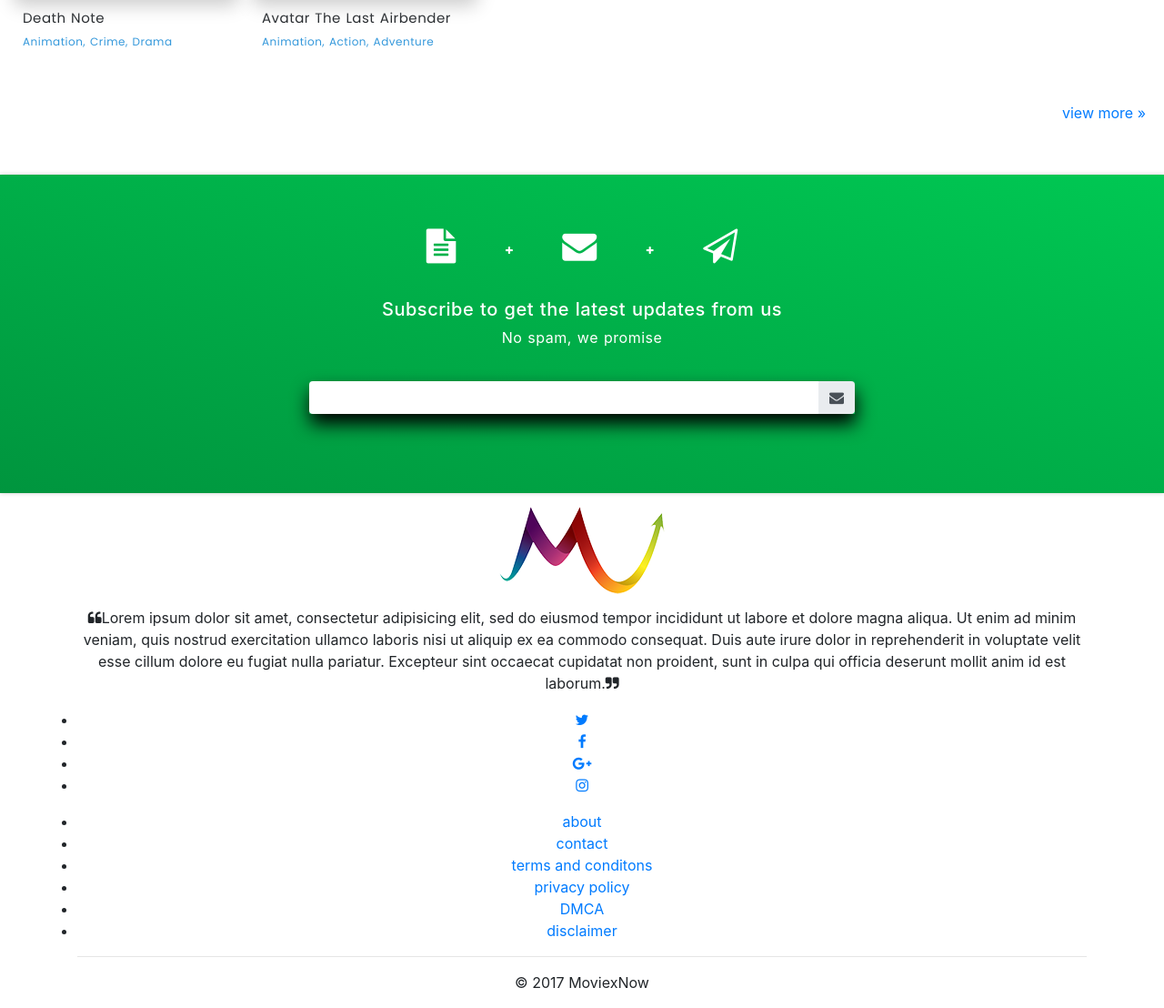
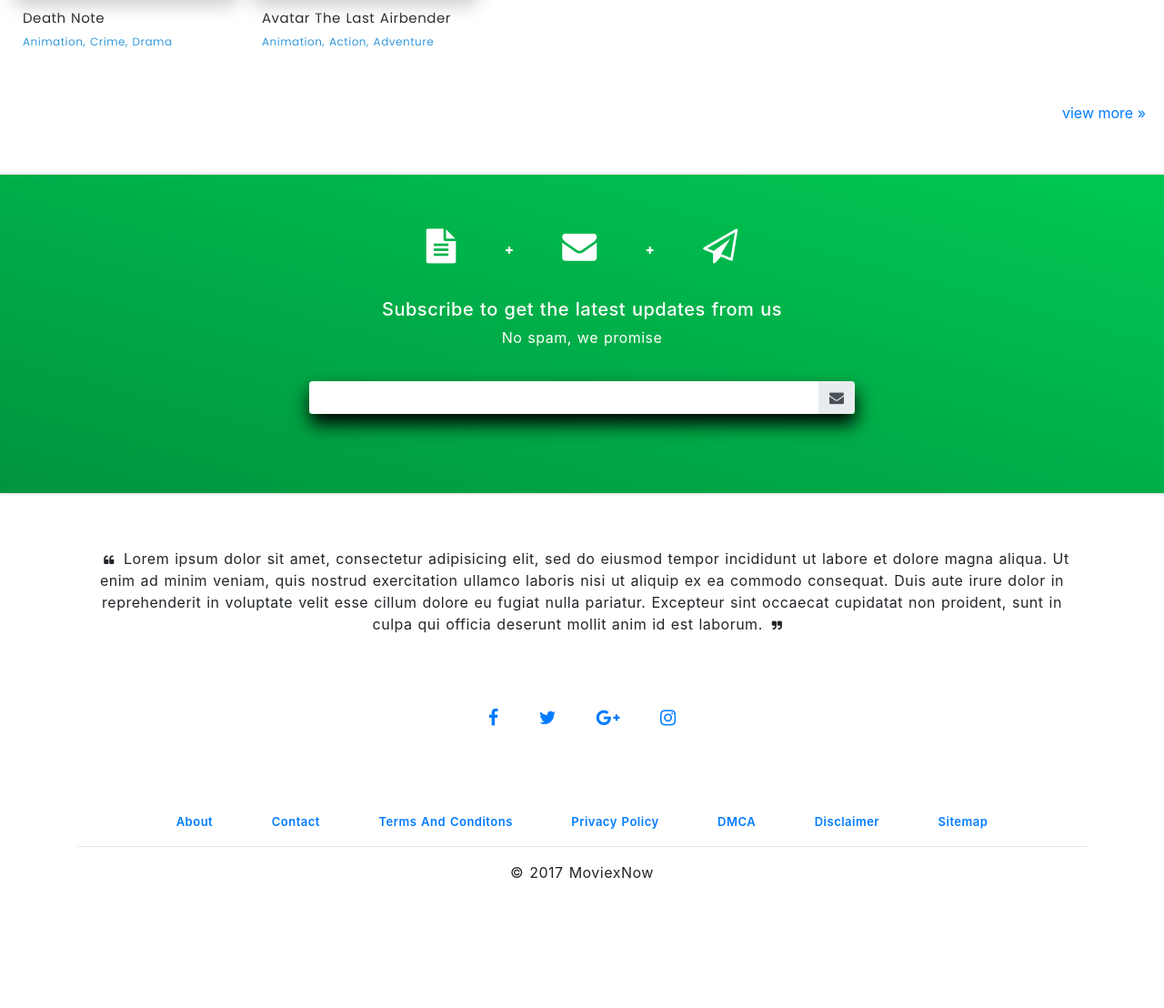
Before and after one commit to nexx74/Moviexnow, a Jekyll site: the page built from index.html, in a window 1280 px wide and 1400 px high, scrolled down 5294 px, cut to the strip 292-1400 px from the top of the window. Shown: the whole strip at 91% size. Built offline with Jekyll 4.4.1, drawn with Linux system fonts in a browser that asks for light colours; nearby versions of some CDN libraries; after the commit the page ends 6573 px from its top, so only the background shows below that.

Commit message:
initial commit

```diff
--- a/_includes/footer.html
+++ b/_includes/footer.html
@@ -47,15 +47,14 @@
       <div class="row">
         <div class="col-lg-12">
           <div class="footer-container">
-            <img src="assets/favicon.png" alt="footer-icon">
             <div class="confess">
               <p><span><i class="fa fa-quote-left" aria-hidden="true"></i></span>Lorem ipsum dolor sit amet, consectetur adipisicing elit, sed do eiusmod tempor incididunt ut labore et dolore magna aliqua. Ut enim ad minim veniam, quis nostrud exercitation ullamco laboris nisi ut aliquip ex ea commodo consequat. Duis aute irure dolor in reprehenderit in voluptate velit esse cillum dolore eu fugiat nulla pariatur. Excepteur sint occaecat cupidatat non proident, sunt in culpa qui officia deserunt mollit anim id est laborum.<span><i class="fa fa-quote-right" aria-hidden="true"></i></span></p>
             </div>
             <div class="social-links">
               <div class="icons">
                 <ul>
+                  <li><a href="#"><i class="fa fa-facebook"></i></a></li>
                   <li><a href="#"><i class="fa fa-twitter"></i></a></li>
-                  <li><a href="#"><i class="fa fa-facebook"></i></a></li>
                   <li><a href="#"><i class="fa fa-google-plus"></i></a></li>
                   <li><a href="#"><i class="fa fa-instagram"></i></a></li>
                 </ul>
@@ -69,11 +68,12 @@
                 <li><a href="#">privacy policy</a></li>
                 <li><a href="#">DMCA</a></li>
                 <li><a href="#">disclaimer</a></li>
+                  <li><a href="#">sitemap</a></li>
               </ul>
-            </div>
             <hr>
             <div class="copy-claim">
               <p>&copy; 2017 MoviexNow</p>
+            </div>
             </div>
           </div>
         </div>
--- a/_includes/nav.html
+++ b/_includes/nav.html
@@ -1,4 +1,8 @@
-<!--==================================== Navigation ====================================-->
+<!--
+====================================
+        Navigation
+====================================
+-->
 
 <div class="nav" id="nav">
 
--- a/css/style.css
+++ b/css/style.css
@@ -206,4 +206,35 @@ body {
       .newsletter form .input-group button {
         border: none; }
 
+.footer-credit {
+  margin-top: 50px; }
+  .footer-credit .footer-container .confess p {
+    padding: 10px;
+    letter-spacing: 0.5px;
+    word-spacing: 1px; }
+  .footer-credit .footer-container .confess span {
+    font-size: 12px;
+    padding: 0 10px; }
+  .footer-credit .footer-container .social-links ul {
+    list-style-type: none; }
+  .footer-credit .footer-container .social-links li {
+    font-size: 20px;
+    display: inline-block;
+    margin: 50px 20px; }
+  .footer-credit .footer-container .footer-links ul {
+    list-style-type: none; }
+  .footer-credit .footer-container .footer-links li {
+    display: inline-block;
+    margin: 20px 30px 0px 30px;
+    text-transform: capitalize; }
+  .footer-credit .footer-container .footer-links a {
+    text-decoration: none;
+    font-size: 13px;
+    font-weight: 600;
+    letter-spacing: 0.5px;
+    word-spacing: 1px; }
+  .footer-credit .footer-container .copy-claim {
+    letter-spacing: 0.5px;
+    word-spacing: 1px; }
+
 /*# sourceMappingURL=style.css.map */
```
Also changed, not shown: sass/style.scss (+51 -0 lines), 5 other files.
